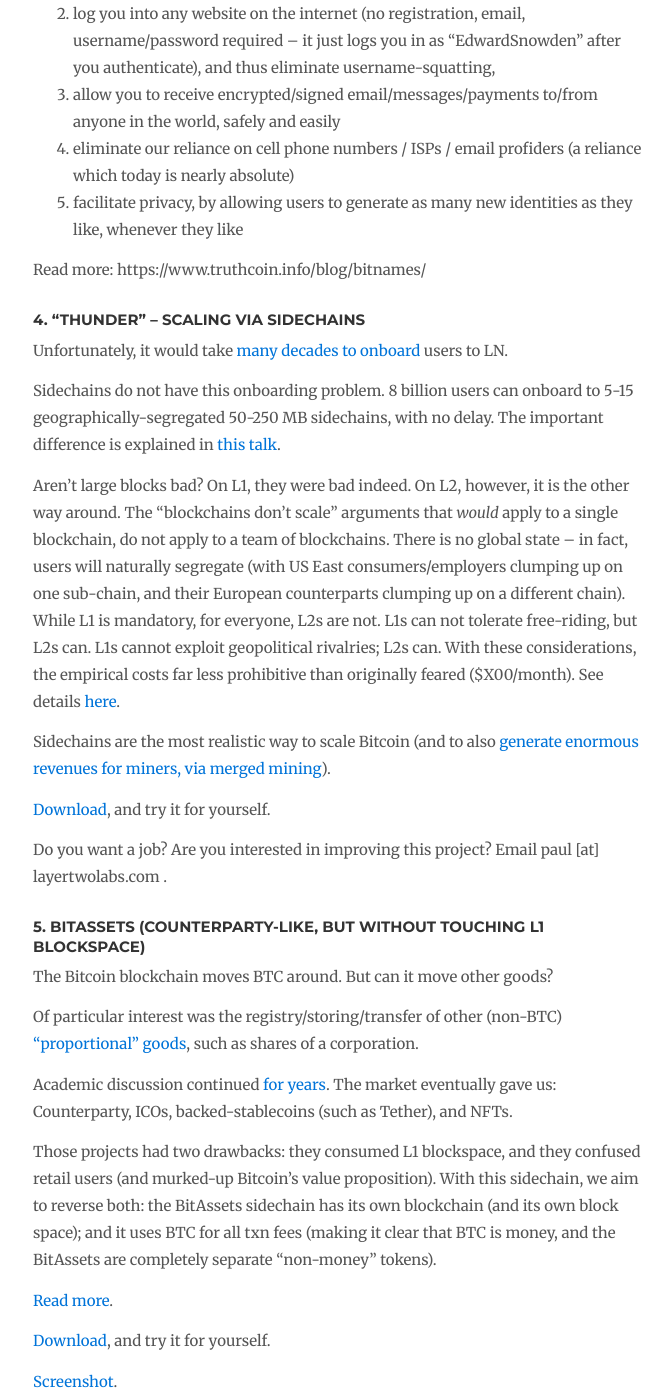
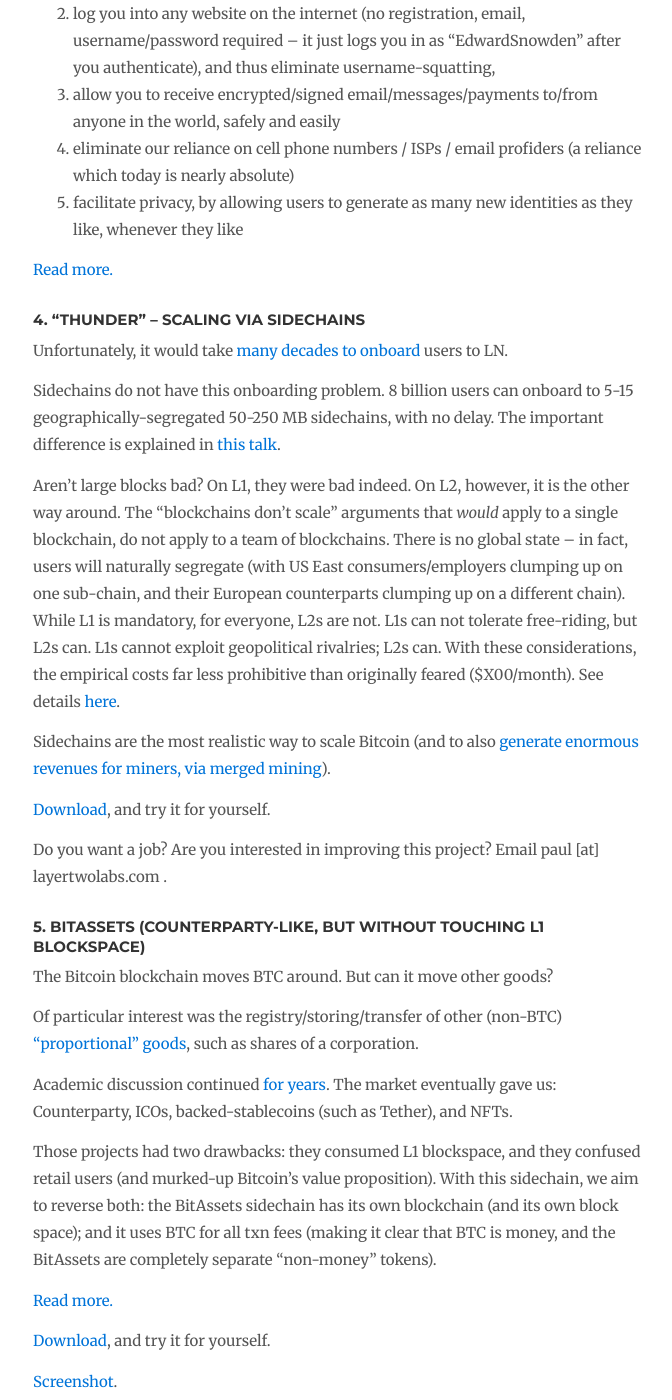
Before and after one commit to drivechain-project/drivechain.info, a Jekyll site: the page built from projects/index.md, in a window 1280 px wide and 1400 px high, scrolled down 1076 px. Shown: the whole window, without its empty margins (137-809 px from the left). Built offline with Jekyll 4.4.1, drawn with Linux system fonts in a browser that asks for light colours; comment, search, counter and statistics services are not loaded.

Commit message:
hyperlink

```diff
--- a/projects/index.md
+++ b/projects/index.md
@@ -41,7 +41,7 @@
 4. eliminate our reliance on cell phone numbers / ISPs / email profiders (a reliance which today is nearly absolute)
 5. facilitate privacy, by allowing users to generate as many new identities as they like, whenever they like
 
-Read more: https://www.truthcoin.info/blog/bitnames/
+[Read more.](https://www.truthcoin.info/blog/bitnames/)
 
 
 ### 4. "Thunder" -- Scaling via Sidechains
@@ -69,7 +69,7 @@
 
 Those projects had two drawbacks: they consumed L1 blockspace, and they confused retail users (and murked-up Bitcoin's value proposition). With this sidechain, we aim to reverse both: the BitAssets sidechain has its own blockchain (and its own block space); and it uses BTC for all txn fees (making it clear that BTC is money, and the BitAssets are completely separate "non-money" tokens).
 
-[Read more](https://www.truthcoin.info/blog/bit-assets/).
+[Read more.](https://www.truthcoin.info/blog/bit-assets/)
 
 [Download](https://www.drivechain.info/releases/index.html), and try it for yourself.
 
```
